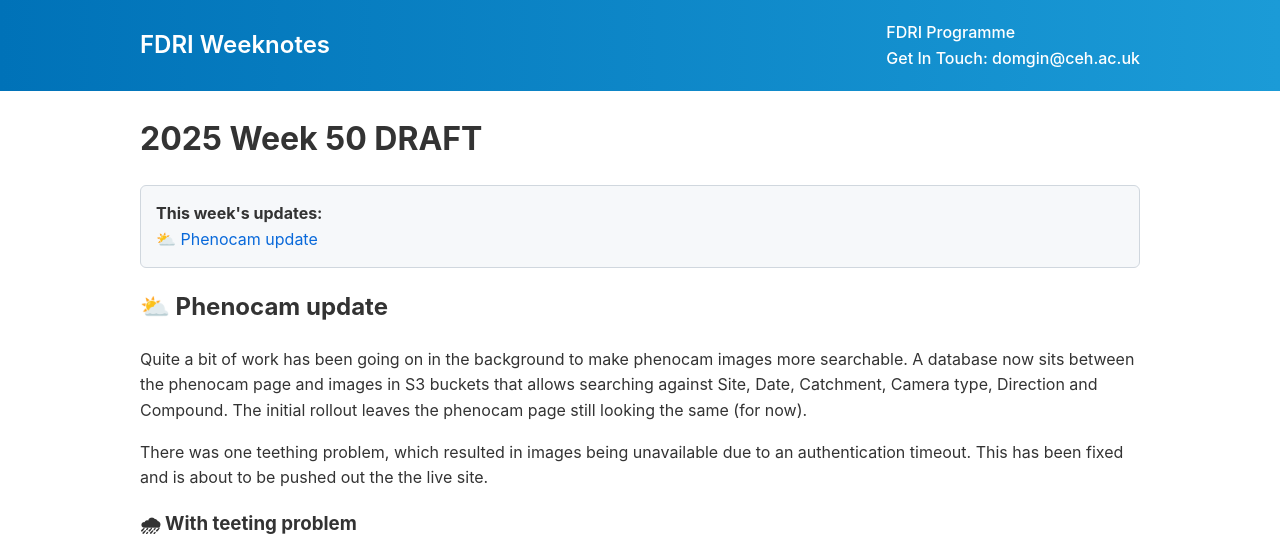
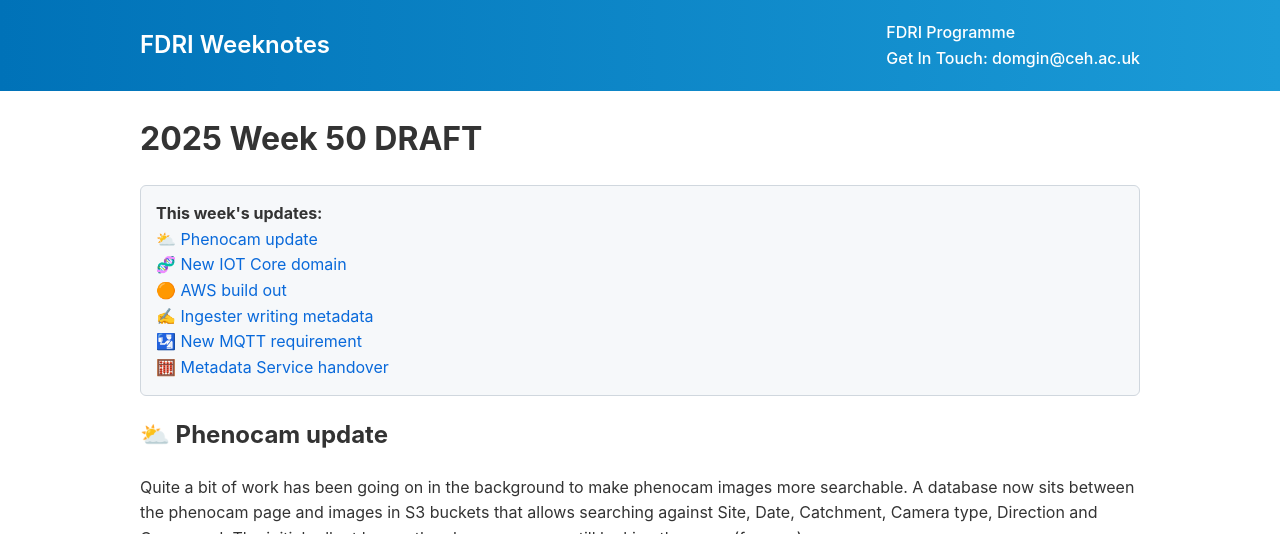
Before and after one commit to NERC-CEH/fdri_words, a Jekyll site: the page built from weeknotes/2025/50.md, in a window 1280 px wide and 900 px high, cut to the strip 0-534 px from the top of the window. Built offline with Jekyll 4.4.1, drawn with Linux system fonts in a browser that asks for light colours; our own code applies the rules of GitHub Pages for plain Markdown files; some of the changed text lies outside the part shown.

Commit message:
Update 50.md

```diff
--- a/weeknotes/2025/50.md
+++ b/weeknotes/2025/50.md
@@ -12,3 +12,13 @@
 
 ### 🫥	Without teeting problem (deployed imminently)
 <img width="600" alt="Screenshot 2025-12-11 083752" src="https://github.com/user-attachments/assets/87bb7532-5808-476c-8423-d405ed209a0c" />
+
+## 🧬 New IOT Core domain
+
+## 🟠 AWS build out
+
+## ✍️ Ingester writing metadata
+
+## 🛂 New MQTT requirement
+
+## 🧮 Metadata Service handover
```
